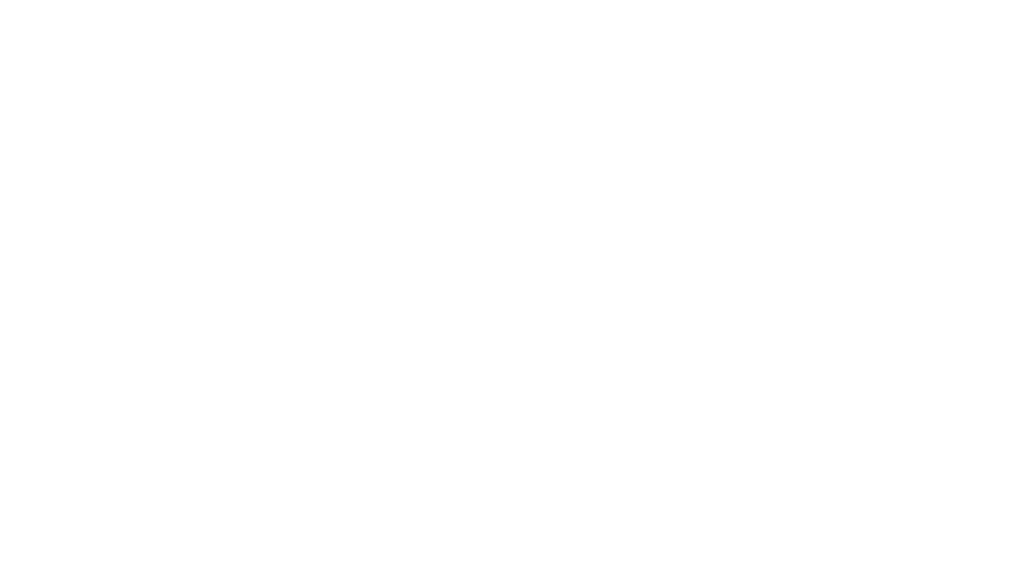
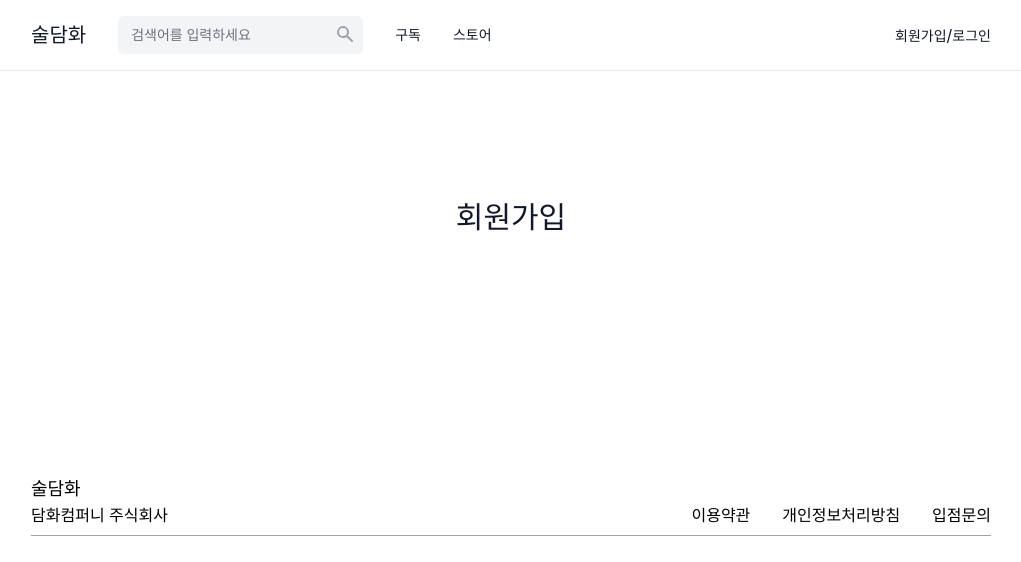
Before and after one commit to chaehyoju/marking-proj, a Vue app: page /signup in a window 1280 px wide. Before the commit this address had no page. Shown: the top 562 px of the page, without its empty margins (129-1150 px from the left). Built offline with nearby package versions, Linux system fonts and the light colour scheme; a web font is replaced by a local one.

Commit message:
회원가입 페이지 구현

```diff
--- a/src/components/header.vue
+++ b/src/components/header.vue
@@ -30,7 +30,7 @@
         <a href="#">스토어</a>
       </nav>
       <nav>
-          <a href="#">회원가입</a>/<a href="#">로그인</a>
+          <router-link to="/signup">회원가입</router-link>/<a href="#">로그인</a>
       </nav>
     </div>
   </header>
--- /dev/null
+++ b/src/pages/signup.vue
@@ -0,0 +1,5 @@
+<template>
+    <section class="container max-w=[360px] py-32">
+        <h1 class="text-3xl font-bold text-center">회원가입</h1>
+    </section>
+</template>
--- a/src/router.js
+++ b/src/router.js
@@ -1,7 +1,10 @@
 import { createWebHistory, createRouter } from "vue-router";
-// 자주 호출되는 페이지가 아니라면 lazy loading으로 바꿔주는 것이 초기 로딩 데이터 양을 줄이는 데 효과가 있을 것입니다.
+//index
 import IndexLayout from "@/layouts/index.vue";
 import Index from "@/pages/index.vue";
+
+//회원
+import SignUp from "@/pages/signup.vue";
 
 
 const routes = [
@@ -10,6 +13,7 @@ const routes = [
     component: IndexLayout,
     children: [
       { path: "", component: Index },
+      { path: "signup", component: SignUp},
     ]
   },
 ];
```
